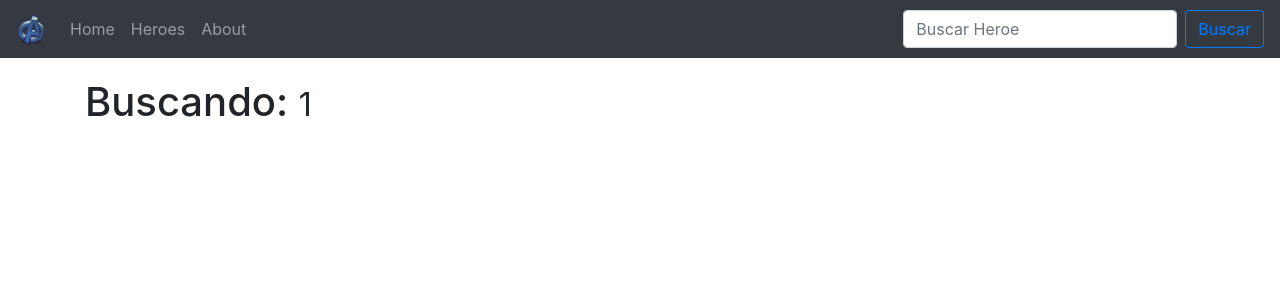
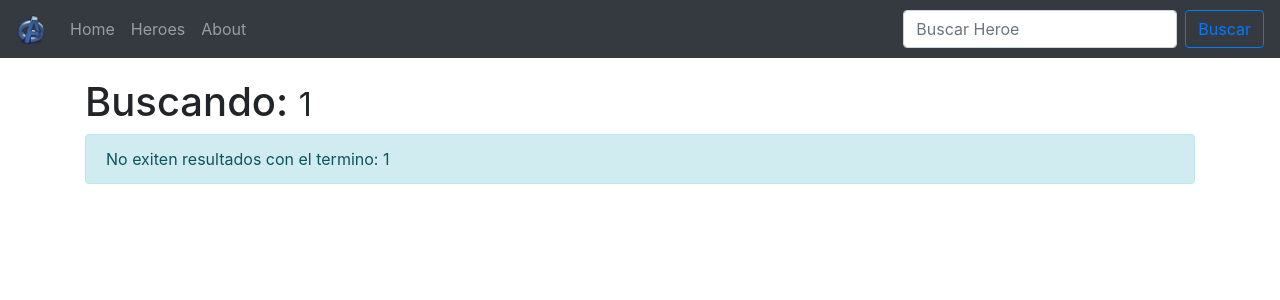
Before and after one commit to Abbygor/spa, an Angular app: page /buscador/1 in a window 1280 px wide. Shown: the top 300 px of the page. Built offline with nearby package versions, Linux system fonts and the light colour scheme.

Commit message:
Solved when click on Ver mas... in BuscadorComponent

```diff
--- a/src/app/components/buscador/buscador.component.html
+++ b/src/app/components/buscador/buscador.component.html
@@ -1,13 +1,11 @@
 <h1>Buscando: <small>{{ termino }}</small></h1>
-<div class="card-columns">
-    <div class="card animated fadeIn fast" *ngFor="let heroe of heroes; let i = index">
-        <img src="{{ heroe.img }}" class="card-img-top" alt="{{ heroe.nombre }}">
-        <div class="card-body">
-            <h5 class="card-title">{{ heroe.nombre }}</h5>
-            <p class="card-text">{{ heroe.bio }}</p>
-            <p class="card-text"><small class="text-muted">{{ heroe.aparicion }}</small></p>
-            <!--<button type="button" class="btn btn-outline-primary block" (click)="verHeroe(i)">Ver más...</button>-->
-            <!--<a [routerLink]="['/heroe',i]" class="btn btn-outline-primary">Ver más link...</a>-->
+<div class="row animated fadeIn fast" *ngIf="heroes.length == 0">
+    <div class="col-md-12">
+        <div class="alert alert-info" role="alert">
+            No exiten resultados con el termino: {{ termino }}
         </div>
     </div>
 </div>
+<div class="card-columns">
+    <app-heroe-tarjeta [index]="heroe.idx" [heroe]="heroe" *ngFor="let heroe of heroes"></app-heroe-tarjeta>
+</div>
--- a/src/app/services/heroes.service.ts
+++ b/src/app/services/heroes.service.ts
@@ -71,9 +71,11 @@
     public buscarHeroes(termino: string) {
       let heroesArr: Heroe[] = [];
       termino = termino.toLowerCase();
-      for(let heroe of this.heores) {
+      for(let i = 0; i < this.heores.length; i++) {
+        let heroe = this.heores[i];
         let nombre = heroe.nombre.toLowerCase();
         if (nombre.indexOf(termino) >= 0) {
+          heroe.idx = i;
           heroesArr.push(heroe);
         }
       }
@@ -87,4 +89,5 @@
     img: string;
     aparicion: string;
     casa: string;
+    idx?: number;
 }
```
